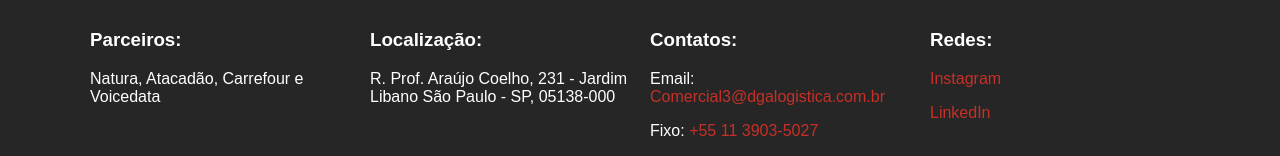
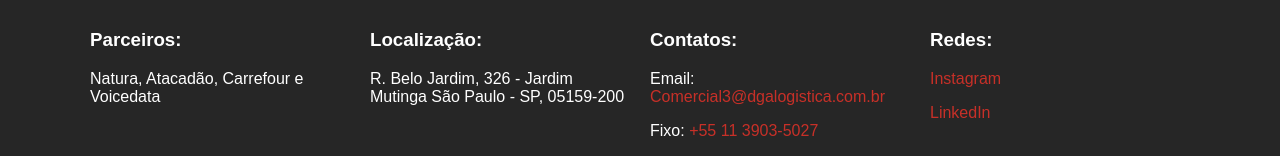
Before and after one commit to lucgoulart/DGA-Logistica, an Angular app: page / in a window 1280 px wide. Shown: the part 991-1147 px from the top of the page. Built offline with nearby package versions, Linux system fonts and the light colour scheme; a web font is replaced by a local one.

Commit message:
ajuste endereço

```diff
--- a/src/app/components/colunas-img/colunas-img/colunas-img.component.html
+++ b/src/app/components/colunas-img/colunas-img/colunas-img.component.html
@@ -1,7 +1,7 @@
 <div class="image-card">
   <img [src]="imageSrc" [alt]="title" loading="lazy" />
   <div class="content">
-    <h1>{{ title }}</h1>
+    <h1 class="titulo">{{ title }}</h1>
     <p>{{ description }}</p>
 <a
   *ngIf="buttonText"
--- a/src/app/components/colunas-img/colunas-img/colunas-img.component.scss
+++ b/src/app/components/colunas-img/colunas-img/colunas-img.component.scss
@@ -84,7 +84,8 @@
 
 
   @media (max-width: 400px) {
-    h1{
+
+    .titulo{
       font-size: 2.5rem !important;
     }
     p {
--- a/src/app/components/footer/footer/footer.component.html
+++ b/src/app/components/footer/footer/footer.component.html
@@ -6,7 +6,7 @@
 
   <div class="footer-section">
     <h3>Localização:</h3>
-    <p>R. Prof. Araújo Coelho, 231 - Jardim Libano São Paulo - SP, 05138-000
+    <p>R. Belo Jardim, 326 - Jardim Mutinga São Paulo - SP, 05159-200
     </p>
   </div>
 
```
